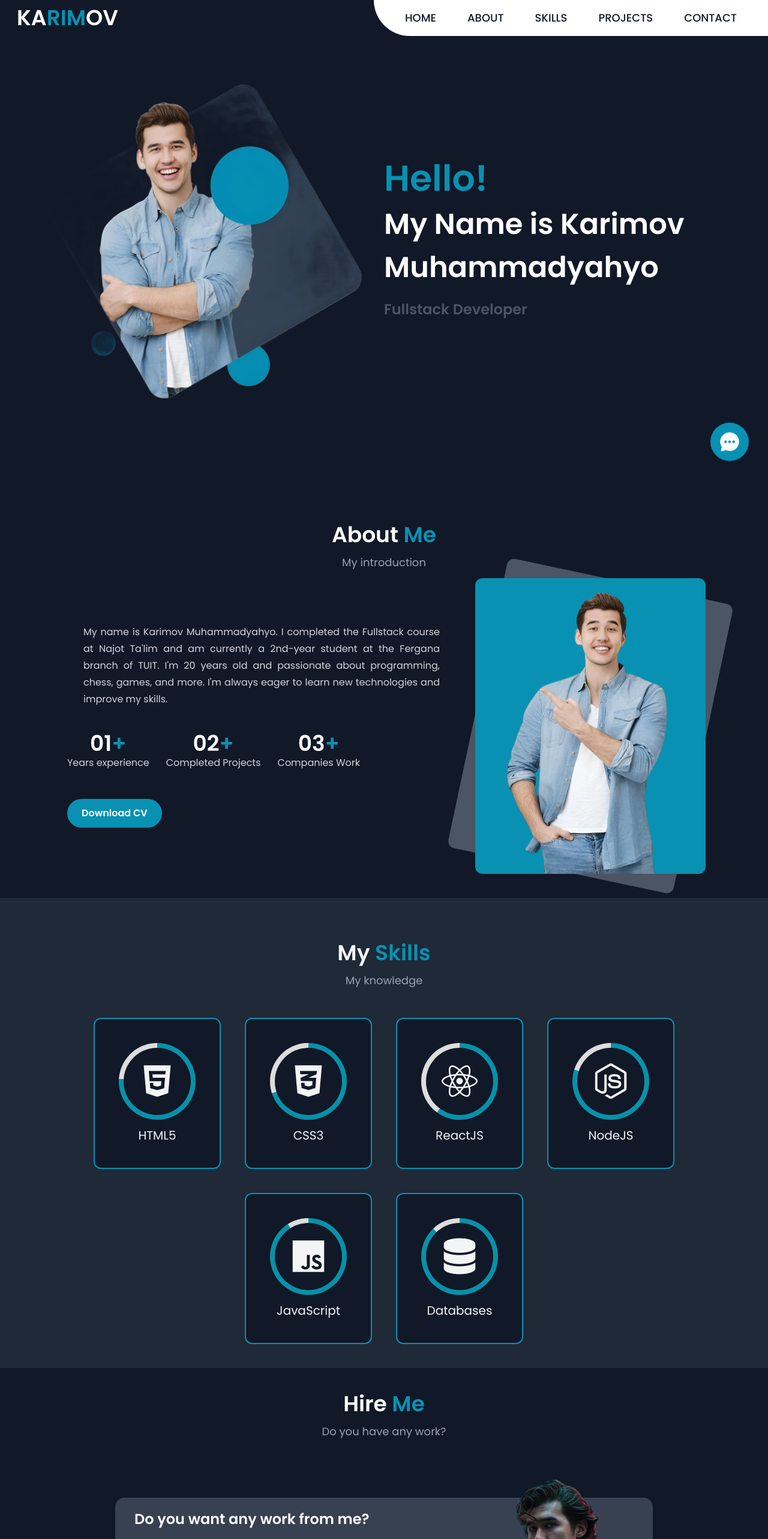
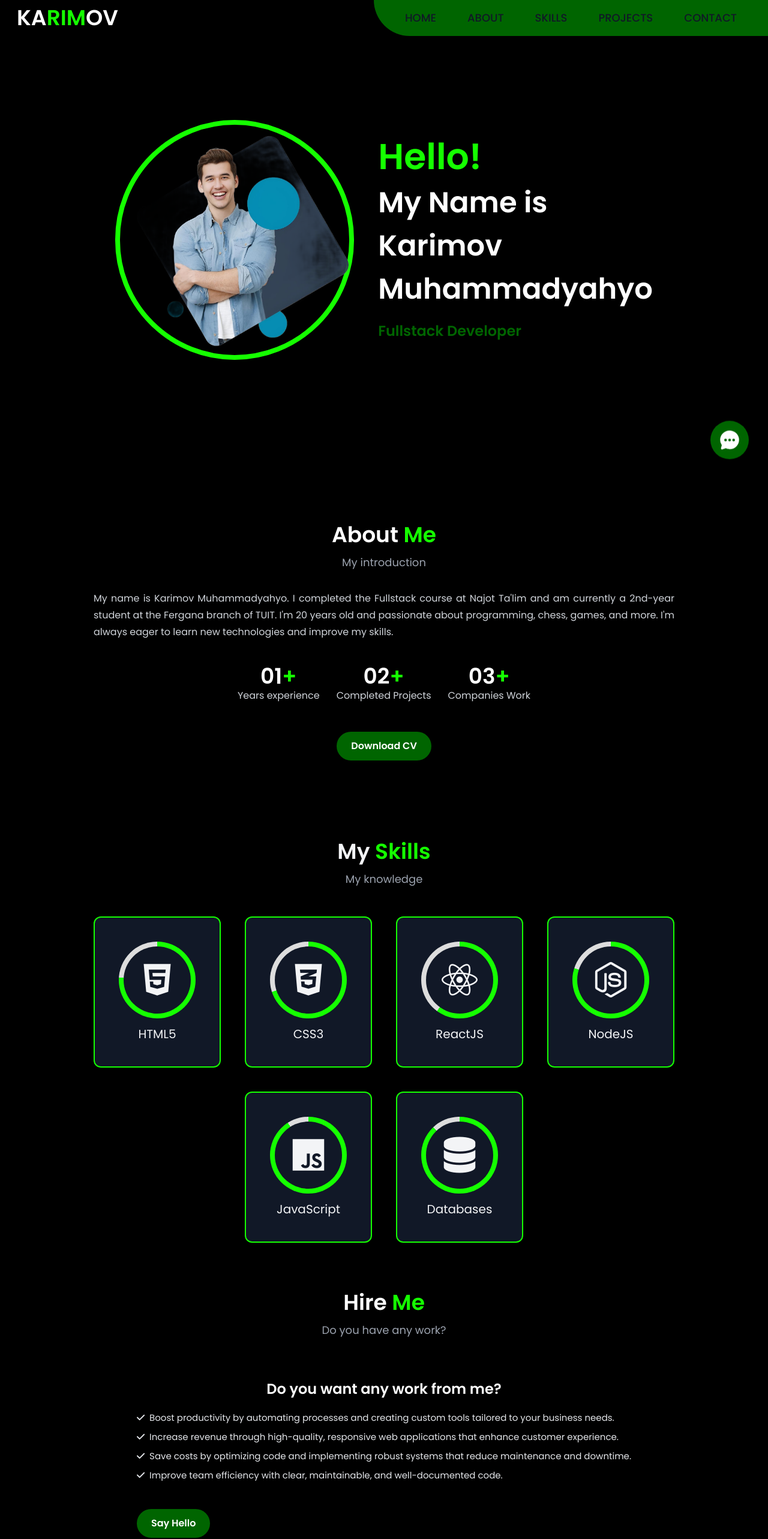
Before and after one commit to mrphoenixUz/my-portfolio, a React (Vite) app: page / in a window 1280 px wide. Shown: the top 2566 px of the page at 60% size. Built offline with nearby package versions, Linux system fonts and the light colour scheme.

Commit message:
third commit

```diff
--- a/src/components/About.jsx
+++ b/src/components/About.jsx
@@ -10,7 +10,7 @@ const About = () => {
     <section id="about" className="py-10 text-white">
       <div className="text-center mt-8">
         <h3 className="text-4xl font-semibold">
-          About <span className="text-cyan-600">Me</span>
+          About <span className="text-[#15ff00]">Me</span>
         </h3>
         <p className="text-gray-400 my-3 text-lg">My introduction</p>
         <div className="flex md:flex-row flex-col-reverse items-center md:gap-6 gap-12 px-10 max-w-6xl mx-auto">
@@ -19,12 +19,12 @@ const About = () => {
               <p className="text-justify leading-7 w-11/12 mx-auto">
                 My name is Karimov Muhammadyahyo. I completed the Fullstack course at Najot Ta'lim and am currently a 2nd-year student at the Fergana branch of TUIT. I'm 20 years old and passionate about programming, chess, games, and more. I'm always eager to learn new technologies and improve my skills.
               </p>
-              <div className="flex mt-10 items-center gap-7">
+              <div className="flex mt-10 items-center justify-center gap-7">
                 {info.map((content) => (
                   <div key={content.text}>
                     <h3 className="md:text-4xl text-2xl font-semibold text-white">
                       {content.count}
-                      <span className="text-cyan-600">+</span>{" "}
+                      <span className="text-[#15ff00]">+</span>{" "}
                     </h3>
                     <span className="md:text-base text-xs">{content.text}</span>
                   </div>
@@ -32,20 +32,20 @@ const About = () => {
               </div>
               <br />
               <br />
-              <a href="./src/assets/cv.pdf" download>
+              <a className="flex justify-center" href="./src/assets/cv.pdf" download>
                 <button className="btn-primary">Download CV</button>
               </a>
             </div>
           </div>
-          <div className="flex-1 md:mt-0 mt-6 flex justify-center items-center">
+          {/* <div className="flex-1 md:mt-0 mt-6 flex justify-center items-center">
             <div className="lg:w-96 h-full relative sm:w-10/12 w-11/12 max-w-sm aboutImg ">
               <img
                 src={aboutImg}
                 alt=""
-                className="w-full object-cover bg-cyan-600 rounded-xl"
+                className="w-full object-cover bg-[#006500] rounded-xl"
               />
             </div>
-          </div>
+          </div> */}
         </div>
       </div>
     </section>
--- a/src/components/Bot.jsx
+++ b/src/components/Bot.jsx
@@ -2,7 +2,7 @@ import React from "react";
 
 const Bot = () => {
   return (
-    <div className="fixed bottom-5 sm:right-8 right-4 z-[999] cursor-pointer text-white text-4xl bg-cyan-600 w-16 h-16 flex items-center justify-center rounded-full animate-bounce">
+    <div className="fixed bottom-5 sm:right-8 right-4 z-[999] cursor-pointer text-white text-4xl bg-[#006500] w-16 h-16 flex items-center justify-center rounded-full animate-bounce">
       <ion-icon name="chatbubble-ellipses"></ion-icon>
     </div>
   );
--- a/src/components/Contact.jsx
+++ b/src/components/Contact.jsx
@@ -11,7 +11,7 @@ const Contact = () => {
     <section id="contact" className="py-10 px-3 text-white">
       <div className="text-center mt-8 px-4 md:px-8">
         <h3 className="text-3xl md:text-4xl font-semibold">
-          Contact <span className="text-cyan-600">Me</span>
+          Contact <span className="text-[#15ff00]">Me</span>
         </h3>
         <p className="text-gray-400 mt-3 text-base md:text-lg">Get in touch</p>
 
@@ -19,7 +19,7 @@ const Contact = () => {
           {social_media?.map((media) => (
             <div
               key={media.key}
-              className="text-cyan-600 hover:text-white cursor-pointer"
+              className="text-[#15ff00] hover:text-white cursor-pointer"
             >
               <a href={media.link} target="_blank">
                 <i className={media.icon}></i>
--- a/src/components/Footer.jsx
+++ b/src/components/Footer.jsx
@@ -2,7 +2,7 @@ import React from "react";
 
 const Footer = () => {
   return (
-    <div className="bg-gray-800 text-sm p-4 text-center text-white">
+    <div className="text-sm p-4 text-center text-white">
       Copyright &nbsp;<i class="fa-regular fa-copyright"></i>&nbsp;&nbsp;&nbsp; 2024 Karimov Muhammadyahyo. All rights reserved.
     </div>
   );
--- a/src/components/Hero.jsx
+++ b/src/components/Hero.jsx
@@ -4,21 +4,21 @@ const Hero = () => {
   return (
     <section
       id="home"
-      className="min-h-screen flex py-10 md:flex-row flex-col items-center"
+      className="min-h-screen flex py-20 xl:flex-row flex-col items-center mx-auto px-48 container gap-10"
     >
-      <div className="flex-1 flex items-center justify-center h-full">
-        <img src={hero} alt="" className="md:w-11/12 h-full object-cover" />
+      <div className="items-center justify-center h-[400px] w-[400px] rounded-full border-[#15ff00] border-8">
+        <img src={hero} alt="" className=" h-full object-cover" />
       </div>
       <div className="flex-1">
         <div className="md:text-left text-center">
           <h1 className="md:text-5xl text-2xl md:leading-normal leading-10 text-white font-bold">
-            <span className="text-cyan-600 md:text-6xl text-5xl">
+            <span className="text-[#15ff00] md:text-6xl text-5xl">
               Hello!
               <br />
             </span>
             My Name is <span>Karimov Muhammadyahyo</span>
           </h1>
-          <h4 className="md:text-2xl text-lg md:leading-normal leading-5 mt-4 font-bold text-gray-600">
+          <h4 className="md:text-2xl text-lg md:leading-normal leading-5 mt-4 font-bold text-[#006500]">
             Fullstack Developer
           </h4>
         </div>
--- a/src/components/Hireme.jsx
+++ b/src/components/Hireme.jsx
@@ -5,29 +5,23 @@ const Hireme = () => {
     <section id="hireme" className="py-10 px-3 text-white">
       <div className="text-center">
         <h3 className="text-4xl font-semibold">
-          Hire <span className="text-cyan-600">Me</span>
+          Hire <span className="text-[#15ff00]">Me</span>
         </h3>
         <p className="text-gray-400 mt-3 text-lg">Do you have any work?</p>
       </div>
-      <div className="bg-gray-700 relative px-8 rounded-2xl py-5 lg:max-w-4xl mx-auto min-h-[24rem] mt-24 flex gap-6 lg:flex-row flex-col-reverse items-center">
+      <div className="justify-center text-center relative px-8 rounded-2xl py-5 lg:max-w-4xl mx-auto min-h-[24rem] mt-2 flex gap-6 items-center">
         <div>
           <h2 className="text-2xl font-semibold">
             Do you want any work from me?
           </h2>
-          <p className="lg:text-left text-justify max-w-lg text-sm mt-4 text-gray-200 leading-6">
-            <i className="fa-solid fa-check"></i> Boost productivity by automating processes and creating custom tools tailored to your business needs. <br />
-            <i className="fa-solid fa-check"></i> Increase revenue through high-quality, responsive web applications that enhance customer experience. <br />
-            <i className="fa-solid fa-check"></i> Save costs by optimizing code and implementing robust systems that reduce maintenance and downtime. <br />
-            <i className="fa-solid fa-check"></i> Improve team efficiency with clear, maintainable, and well-documented code. <br />
-            <i className="fa-solid fa-check"></i> And also I can save your company when it is even on the verge of collapse, like a superhero :{')'}
+          <p className="text-justify max-w-4xl text-[15px] mt-4 text-gray-200 leading-8">
+            <i className="fa-solid fa-check"></i>&nbsp; Boost productivity by automating processes and creating custom tools tailored to your business needs. <br />
+            <i className="fa-solid fa-check"></i>&nbsp; Increase revenue through high-quality, responsive web applications that enhance customer experience. <br />
+            <i className="fa-solid fa-check"></i>&nbsp; Save costs by optimizing code and implementing robust systems that reduce maintenance and downtime. <br />
+            <i className="fa-solid fa-check"></i>&nbsp; Improve team efficiency with clear, maintainable, and well-documented code. <br />
           </p>
           <button className="btn-primary mt-10">Say Hello</button>
         </div>
-        <img
-          src={hireMe}
-          alt=""
-          className="lg:h-[32rem] h-80 lg:absolute bottom-0 -right-0 object-cover"
-        />
       </div>
     </section>
   );
--- a/src/components/Navbar.jsx
+++ b/src/components/Navbar.jsx
@@ -19,23 +19,23 @@ const Navbar = () => {
   return (
     <nav
       className={`fixed w-full left-0 top-0 z-[999] ${
-        sticky ? "bg-white/60  text-gray-900" : "text-white"
+        sticky ? "bg-[#d1ffcd]/40  text-gray-900" : "text-white"
       }`}
     >
       <div className="flex items-center justify-between">
         <div className="mx-7">
           <h4 className="text-4xl uppercase font-bold">
-            Ka<span className="text-cyan-600">rim</span>ov
+            Ka<span className="text-[#15ff00]">rim</span>ov
           </h4>
         </div>
         <div
           className={` ${
-            sticky ? "md:bg-white/0 bg-white" : "bg-white"
+            sticky ? "md:bg-white/0 bg-[#006500]" : "bg-[#006500]"
           } text-gray-900 md:block hidden px-7 py-2 font-medium  rounded-bl-full`}
         >
           <ul className="flex items-center gap-1 py-2 text-lg">
             {menuLinks?.map((menu, i) => (
-              <li key={i} className="px-6 hover:text-cyan-600">
+              <li key={i} className="px-6 hover:text-[#15ff00]">
                 <a href={menu?.link}>{menu?.name}</a>
               </li>
             ))}
@@ -60,7 +60,7 @@ const Navbar = () => {
               <li
                 onClick={() => setOpen(false)}
                 key={i}
-                className="px-6 hover:text-cyan-600"
+                className="px-6 hover:text-[#da3333]"
               >
                 <a href={menu?.link}>{menu?.name}</a>
               </li>
--- a/src/components/Skills.jsx
+++ b/src/components/Skills.jsx
@@ -34,25 +34,25 @@ const Skills = () => {
     },
   ];
   return (
-    <section id="skills" className="py-10 bg-gray-800 relative">
+    <section id="skills" className="py-10 relative">
       <div className="mt-8 text-gray-100 text-center">
         <h3 className="text-4xl font-semibold">
-          My <span className="text-cyan-600">Skills</span>
+          My <span className="text-[#15ff00]">Skills</span>
         </h3>
         <p className="text-gray-400 mt-3 text-lg">My knowledge</p>
         <div className="flex items-center justify-center max-w-6xl mt-12 mx-auto gap-10 flex-wrap">
           {skills?.map((skill, i) => (
             <div
               key={i}
-              className="border-2 group border-cyan-600 relative min-w-[10rem] max-w-[16rem] bg-gray-900 p-10 rounded-xl"
+              className="border-2 group border-[#15ff00] relative min-w-[10rem] max-w-[16rem] bg-gray-900 p-10 rounded-xl"
             >
               <div
                 style={{
-                  background: `conic-gradient(rgb(8,145,170) ${skill.count}%,#ddd ${skill.count}%)`,
+                  background: `conic-gradient(#15ff00 ${skill.count}%,#ddd ${skill.count}%)`,
                 }}
                 className="w-32 h-32 flex items-center justify-center rounded-full"
               >
-                <div className="text-6xl w-28 h-28 bg-gray-900 rounded-full flex items-center justify-center group-hover:text-cyan-600">
+                <div className="text-6xl w-28 h-28 bg-gray-900 rounded-full flex items-center justify-center group-hover:text-[#15ff00]">
                   <i class={skill.logo}></i>
                 </div>
               </div>
--- a/src/index.css
+++ b/src/index.css
@@ -7,10 +7,10 @@ html {
   @apply font-Poppins scroll-smooth;
 }
 body {
-  @apply box-border bg-gray-900 text-gray-100;
+  @apply box-border bg-black text-red-100;
 }
 .btn-primary {
-  @apply bg-cyan-600 font-semibold text-white md:mx-0 mx-auto rounded-full py-3 px-6 flex items-center gap-2;
+  @apply bg-[#006500] hover:bg-[#15ff00] font-semibold text-white md:mx-0 mx-auto rounded-full py-3 px-6 flex items-center gap-2;
 }
 
 .aboutImg::after {
@@ -20,15 +20,3 @@ body {
 .swiper-pagination-bullet {
   @apply bg-white;
 }
-
-input,
-textarea {
-  @apply bg-gray-700 outline-none rounded-lg p-3;
-}
-::placeholder {
-  @apply text-lg;
-}
-
-::selection {
-  @apply bg-cyan-600;
-}
```
Also changed, not shown: src/components/Project.jsx (+13 -23 lines), src/assets/images/project-4-black.png (added).
